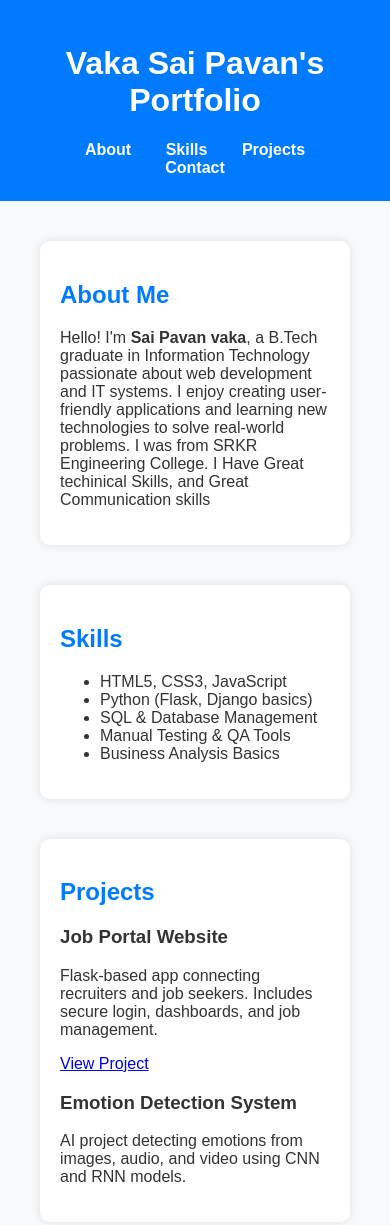
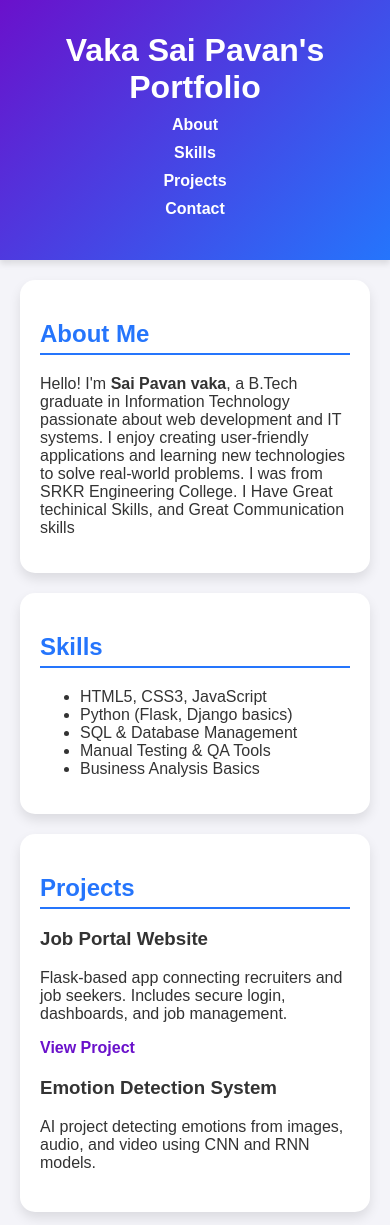
Before and after one commit to saipavanvaka/Portfolio, a plain HTML site: page index.html in a window 390 px wide. Shown: the top 1225 px of the page. Drawn offline with Linux system fonts and the light colour scheme.

Commit message:
Modern design: gradient header, hover effects, responsive layout

```diff
--- a/style.css
+++ b/style.css
@@ -1,22 +1,31 @@
+/* General Body */
 body {
     font-family: 'Poppins', sans-serif;
     margin: 0;
     padding: 0;
-  background-color: #f8f9fa;
+    background-color: #f4f4f9;
     color: #333;
 }
 
+/* Header */
 header {
-  background-color: #007bff;
+    background: linear-gradient(135deg, #6a11cb, #2575fc);
     color: white;
     text-align: center;
-  padding: 1.5rem;
+    padding: 2rem 1rem;
+    box-shadow: 0 4px 6px rgba(0,0,0,0.1);
 }
 
+header h1 {
+    margin: 0;
+    font-size: 2.5rem;
+}
+
+/* Navigation */
 nav ul {
     list-style: none;
     padding: 0;
-  margin: 0;
+    margin: 10px 0 0 0;
 }
 
 nav ul li {
@@ -28,32 +37,73 @@ nav ul li a {
     color: white;
     text-decoration: none;
     font-weight: bold;
+    transition: color 0.3s;
+}
+
+nav ul li a:hover {
+    color: #ffdd59;
+}
+
+/* Sections */
+section {
+    margin: 40px auto;
+    padding: 30px;
+    max-width: 900px;
+    background: white;
+    border-radius: 15px;
+    box-shadow: 0 6px 12px rgba(0,0,0,0.1);
+    transition: transform 0.3s;
+}
+
+section:hover {
+    transform: translateY(-5px);
+}
+
+/* Section Titles */
+h2 {
+    color: #2575fc;
+    border-bottom: 2px solid #2575fc;
+    padding-bottom: 5px;
+}
+
+/* Projects */
+.project {
+    margin-bottom: 20px;
+}
+
+.project a {
+    color: #6a11cb;
+    text-decoration: none;
+    font-weight: bold;
+    transition: color 0.3s;
+}
+
+.project a:hover {
+    color: #2575fc;
+}
+
+/* Footer */
+footer {
+    background: #2575fc;
+    color: white;
+    text-align: center;
+    padding: 1.5rem;
+    margin-top: 40px;
+}
+
+
+@media (max-width: 768px) {
+    nav ul li {
+        display: block;
+        margin: 10px 0;
     }
 
     section {
-  margin: 40px;
+        margin: 20px;
         padding: 20px;
-  background: white;
-  border-radius: 10px;
-  box-shadow: 0 0 10px rgba(0,0,0,0.1);
     }
 
-h2 {
-  color: #007bff;
+    header h1 {
+        font-size: 2rem;
     }
-
-.project {
-  margin-bottom: 15px;
 }
-
-footer {
-  background: #007bff;
-  color: white;
-  text-align: center;
-  padding: 1rem;
-  margin-top: 40px;
-}
-
-a:hover {
-  text-decoration: underline;
-}
```
Lines whose indentation alone changed are shown as unchanged.
